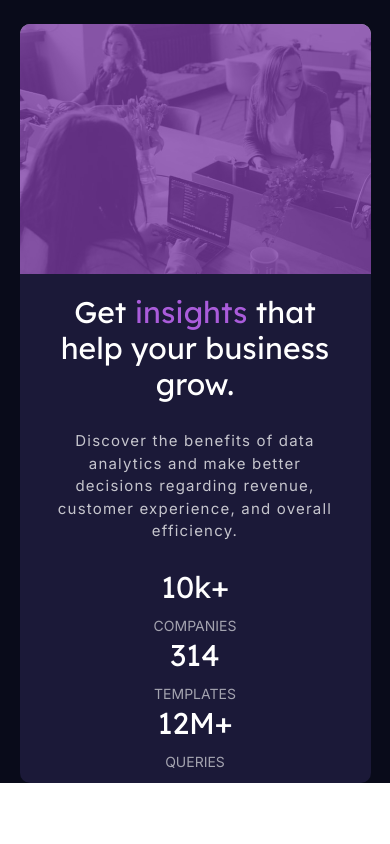
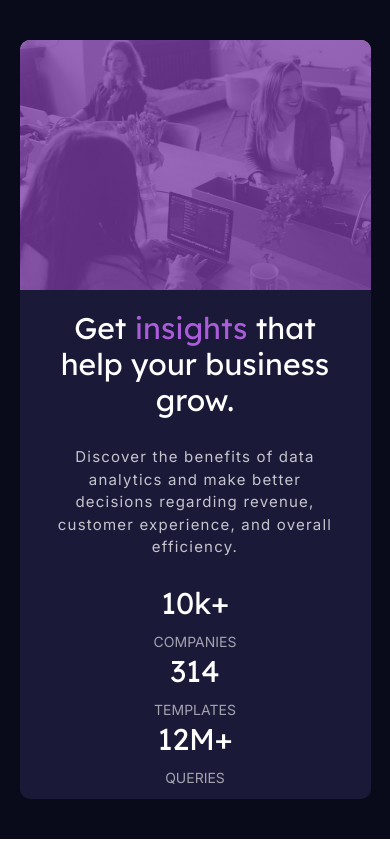
Before and after one commit to vamshi679/practice-repo, a plain HTML site: page index.html in a window 390 px wide. Drawn offline with nearby package versions, Linux system fonts and the light colour scheme.

Commit message:
second commit

```diff
--- a/style.css
+++ b/style.css
@@ -120,12 +120,13 @@ p {
 
 @media only screen and (max-width:768px) {
    .mainDiv {
-      height: auto;
+      height: 100%;
       text-align: center;
    }
    .container {
       width: 90%;
-      margin-top: 1.5rem;
+      margin-top: 2.5rem;
+      margin-bottom: 2.5rem;
    }
    h1 {
       padding: 20px 20px;
```
Also changed, not shown: design/desktop-view.png (added), design/mobile-view.png (added), 2 other files.
